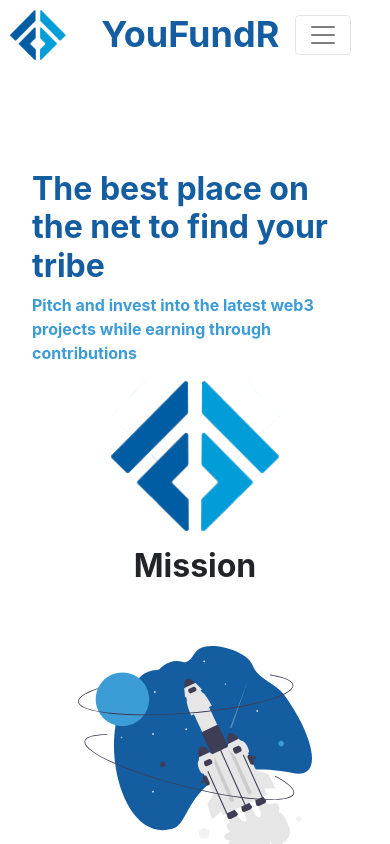
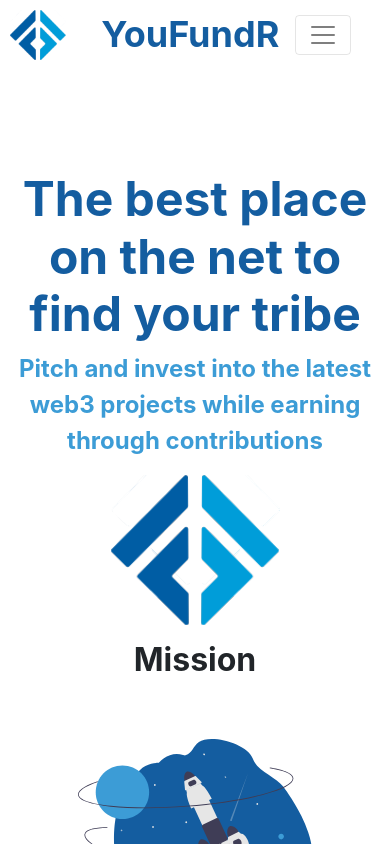
Before and after one commit to LaunchR-Dao/landing-page, a React (Create React App) app: page / in a window 390 px wide. Shown: the top 844 px of the page. Built offline with nearby package versions, Linux system fonts and the light colour scheme.

Commit message:
adjusting hero styles

```diff
--- a/src/components/Hero/Hero.css
+++ b/src/components/Hero/Hero.css
@@ -1,4 +1,4 @@
-.hero .container{
+.hero .container {
   display: grid;
   grid-template-columns: repeat(2, 1fr);
   margin: 30px auto;
@@ -8,32 +8,40 @@
   border: 0;
 }
 
-.hero .first-half{
-    padding:0 1rem;
+.hero h1 {
+  font-weight: bold;
+  text-align: left;
+  font-size: 3rem;
 }
 
-.hero .second-half{
-    padding: 0 1rem;
+.hero p {
+  font-weight: bold;
+  font-size: 24px;
+  text-align: left;
 }
 
-.hero h1{
-    font-weight: bold;
+.hero .image {
+  width: 100%;
+  display: flex;
+}
+.hero img {
+  max-width: 100%;
+  margin: auto;
 }
 
-.hero .image{
-    width: 100%;
-    display: flex;
-
-}
-.hero img{
-    max-width: 100%;
-    margin: auto;
-
-}
-
-@media screen and (max-width: 940px){
-    .hero .container{
+@media screen and (max-width: 940px) {
+  .hero .container {
     grid-template-columns: 1fr;
     margin: 1rem 0;
   }
+
+  .hero h1,
+  .hero p {
+    font-weight: bold;
+    text-align: center;
   }
+
+  .hero p {
+    font-size: 24px;
+  }
+}
```
Lines whose indentation alone changed are shown as unchanged.
